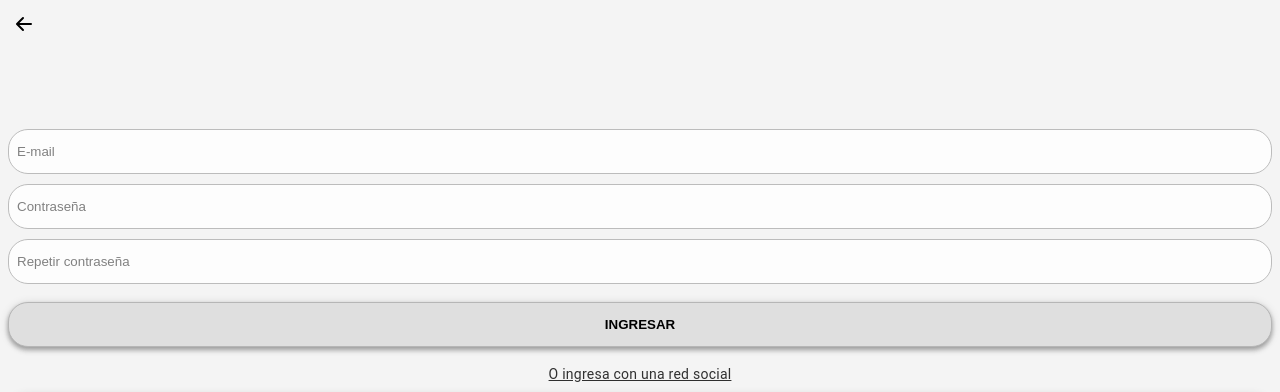
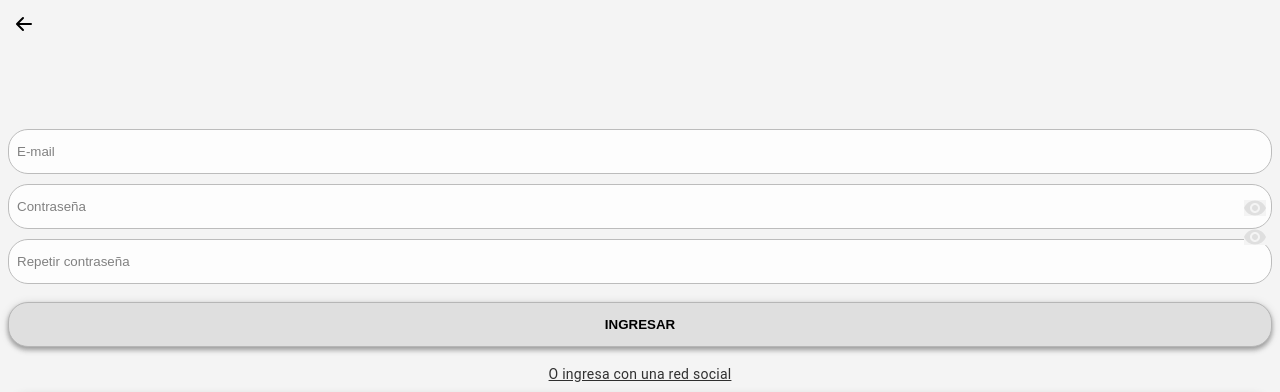
Before and after one commit to tahouse-casa/tahouse-frontend, a React (Create React App) app: page /register in a window 1280 px wide. Shown: the top 392 px of the page. Built offline with nearby package versions, Linux system fonts and the light colour scheme; no server answers.

Commit message:
img width and heigth fixed and showpassword added

```diff
--- a/src/components/detailCard/StylesDetailCard.js
+++ b/src/components/detailCard/StylesDetailCard.js
@@ -1,7 +1,7 @@
 import styled from "styled-components";
 
 export const Container = styled.div`
-    padding: 0 10px;
+    padding: 0 22px;
     width: 100%;
 `
 export const ContainerRow = styled.div`
@@ -25,22 +25,27 @@ export const ContactText = styled.p`
     align-items: flex-end;
     font-size: 12px;
     font-family: 'Roboto';
-    gap: 2px;
+    gap: 5px;
     margin-right: 10px;
 `
 export const OfferPrice = styled.p`
     color: #000;
     opacity: 50%;
-    margin-bottom: 10px;
+    margin-bottom: 16px;
     font-size: 13px;
     font-family: 'Roboto';
 `
 export const Adress = styled.p`
     font-size: ${props=> props.title ? '14px' : '13px'};
     opacity: ${props=> props.title ? '100%' : '50%'};
-    font-weight: ${props=> props.title && '600'};
+    color: rgba(0, 0, 0, 0.87);
+    font-weight: normal;
+    font-size: 14px;
+    line-height: 20px;
+    letter-spacing: 0.25px;
     margin-bottom:  ${props=> props.title ? '0%' : '10px'};
     font-family: 'Roboto';
+
 `
 export const DescriptionContainer = styled.div`
     opacity: 50%;
@@ -55,6 +60,13 @@ export const ButtonBuy = styled.button`
     margin-bottom: 12px;
     background: #F3EDED;
     font-family: 'Roboto';
+    filter: drop-shadow(0px 4px 5px rgba(0, 0, 0, 0.14)) drop-shadow(0px 1px 10px rgba(0, 0, 0, 0.12)) drop-shadow(0px 2px 4px rgba(0, 0, 0, 0.2));
+    text-transform: uppercase;
+    font-weight: 500;
+font-size: 14px;
+line-height: 16px;
+color: rgba(83, 83, 83, 0.87);
+letter-spacing: 1.25px;
 `
 export const Description = styled.p`
     width: 100%;
@@ -69,6 +81,7 @@ export const IconsTextContainer = styled.div`
     justify-content: center;
     align-items: center;
     margin-right: 10px;
+    font-size: 8px;
 `
 export const IconsText = styled.p`
     font-size: 8px;
--- a/src/components/detailCard/detailCard.jsx
+++ b/src/components/detailCard/detailCard.jsx
@@ -52,19 +52,27 @@ export const DetailCard = ({card, prevView}) =>{
         </Adress>
         <DescriptionContainer>
           <IconsTextContainer>
-            <TfiRulerAlt2 />
+            <TfiRulerAlt2
+              style={{ fontSize: "9px"}}
+            />
             <IconsText>{meters}m2</IconsText>
           </IconsTextContainer>
           <IconsTextContainer>
-            <BsDoorOpen />
+            <BsDoorOpen
+                style={{ fontSize: "9px"}}
+            />
             <IconsText>{environments} Ambientes</IconsText>
           </IconsTextContainer>
           <IconsTextContainer>
-            <MdOutlineSpaceDashboard />
+            <MdOutlineSpaceDashboard
+              style={{ fontSize: "9px"}}
+            />
             <IconsText>{rooms} dorm.</IconsText>
           </IconsTextContainer>
           <IconsTextContainer>
-            <MdOutlineBathtub />
+            <MdOutlineBathtub
+              style={{ fontSize: "9px"}}
+            />
             <IconsText>{bathrooms} baños.</IconsText>
           </IconsTextContainer>
         </DescriptionContainer>
--- a/src/containers/carrousel/stylesCarrousel.js
+++ b/src/containers/carrousel/stylesCarrousel.js
@@ -24,9 +24,10 @@ export const Container = styled.ul`
  }
 `
 export const Img = styled.img`
-    width: 100%;
-    height: 200px;
+    width: 328px;
+    height: 212px;
     border-radius: 10px;
+    margin: 0 auto;
 `
 export const Button = styled.button`
   position: absolute;
@@ -42,6 +43,7 @@ export const Button = styled.button`
 `
 export const DivImg = styled.div`
     width: 100%;
+    display: flex;
     opacity: ${props=> props.divActive === 'active' ? "1" : "0"};
     transition: opacity 0.5s ease-in-out;
 `
--- a/src/pages/Register/Register.jsx
+++ b/src/pages/Register/Register.jsx
@@ -10,12 +10,13 @@ import {
   Facebook,
   Google,
   SocialContainer,
+  ShowPassword,
 } from "./stylesRegister";
 import { useNavigate } from "react-router-dom";
 import { useForm } from "react-hook-form";
 import GoogleIcon from "../../assets/Google.svg";
 import FacebookIcon from "../../assets/Facebook.svg";
-import {Return} from '../../components/return/return'
+import { Return } from "../../components/return/return";
 export function Register({ isRegister }) {
   const [error, setError] = useState(false);
   const {
@@ -24,14 +25,16 @@ export function Register({ isRegister }) {
     //watch,
     formState: { errors },
   } = useForm();
+  const [showpassword, setShowpassword] = useState(false);
+  const [password, setPassword] = useState("");
 
-  const navigate = useNavigate()
+  const navigate = useNavigate();
   const handleFetchRegister = (data) => {
     if (data.password !== data.password2) {
-      setError({password: "Verifica que las contraseñas sean iguales"})
-      return
+      setError({ password: "Verifica que las contraseñas sean iguales" });
+      return;
     }
-     delete data.password2
+    delete data.password2;
     fetch(`${process.env.REACT_APP_API_URL}/users`, {
       method: "POST",
       headers: {
@@ -42,11 +45,11 @@ export function Register({ isRegister }) {
       .then((res) => res.json())
       .then((res) => {
         if (res.message === "SequelizeUniqueConstraintError") {
-          setError({allready: "Esta cuenta ya está registrada"})
-          return
+          setError({ allready: "Esta cuenta ya está registrada" });
+          return;
         }
         setError(false);
-        navigate('/login')
+        navigate("/login");
       })
       .catch((e) => {
         setError(true);
@@ -55,7 +58,7 @@ export function Register({ isRegister }) {
 
   return (
     <MainContainer>
-      <Return linke={"/login"}/>
+      <Return linke={"/login"} />
       <Form onSubmit={handleSubmit(handleFetchRegister)}>
         <Input
           name="email"
@@ -74,7 +77,8 @@ export function Register({ isRegister }) {
         />
         <Input
           name="password"
-          type="password"
+          type={showpassword ? "text" : "password"}
+          onChange={(e) => setPassword(e.target.value)}
           placeholder="Contraseña"
           {...register("password", {
             required: {
@@ -87,6 +91,23 @@ export function Register({ isRegister }) {
             },
           })}
         />
+        <ShowPassword
+          type="button"
+          onClick={() => setShowpassword(!showpassword)}
+        >
+          <svg
+            width="22"
+            height="16"
+            viewBox="0 0 22 16"
+            fill="none"
+            xmlns="http://www.w3.org/2000/svg"
+          >
+            <path
+              d="M11 0.5C6 0.5 1.73 3.61 0 8C1.73 12.39 6 15.5 11 15.5C16 15.5 20.27 12.39 22 8C20.27 3.61 16 0.5 11 0.5ZM11 13C8.24 13 6 10.76 6 8C6 5.24 8.24 3 11 3C13.76 3 16 5.24 16 8C16 10.76 13.76 13 11 13ZM11 5C9.34 5 8 6.34 8 8C8 9.66 9.34 11 11 11C12.66 11 14 9.66 14 8C14 6.34 12.66 5 11 5Z"
+              fill="#DFDFDF"
+            />
+          </svg>
+        </ShowPassword>
         <Input
           name="password2"
           type="password"
@@ -102,8 +123,32 @@ export function Register({ isRegister }) {
             },
           })}
         />
-         {errors.message && console.log('asdasd')}
-        {error && <ErrorStyle>{error.password || error.allready || "Los datos ingresados son incorrectos"}</ErrorStyle>}
+        <ShowPassword
+          style={{ top: "26.7%"}}
+          type="button"
+          onClick={() => setShowpassword(!showpassword)}
+        >
+          <svg
+            width="22"
+            height="16"
+            viewBox="0 0 22 16"
+            fill="none"
+            xmlns="http://www.w3.org/2000/svg"
+          >
+            <path
+              d="M11 0.5C6 0.5 1.73 3.61 0 8C1.73 12.39 6 15.5 11 15.5C16 15.5 20.27 12.39 22 8C20.27 3.61 16 0.5 11 0.5ZM11 13C8.24 13 6 10.76 6 8C6 5.24 8.24 3 11 3C13.76 3 16 5.24 16 8C16 10.76 13.76 13 11 13ZM11 5C9.34 5 8 6.34 8 8C8 9.66 9.34 11 11 11C12.66 11 14 9.66 14 8C14 6.34 12.66 5 11 5Z"
+              fill="#DFDFDF"
+            />
+          </svg>
+        </ShowPassword>
+        {errors.message && console.log("asdasd")}
+        {error && (
+          <ErrorStyle>
+            {error.password ||
+              error.allready ||
+              "Los datos ingresados son incorrectos"}
+          </ErrorStyle>
+        )}
         {errors.password && <ErrorStyle>{errors.password.message}</ErrorStyle>}
         <Button>Ingresar</Button>
       </Form>
--- a/src/pages/Register/stylesRegister.js
+++ b/src/pages/Register/stylesRegister.js
@@ -15,6 +15,18 @@ export const Input = styled.input`
   background-color: white;
 
 `;
+export const ShowPassword = styled.button`
+  position: absolute;
+  right: 0;
+  top: 185px;
+  margin-top: 0.5rem;
+  margin-right: 0.5rem;
+  background: transparent;
+  border: none;
+  cursor: pointer;
+  font-size: 1.5rem;
+`;
+
 export const Button = styled.button`
   padding: 14px 12px;
   border: 1px solid #b6b6b6;
```
Also changed, not shown: src/components/Showpasword/Showpassword.jsx (added, +9 -0 lines), src/components/Showpasword/StyleShowpassword.js (added, +13 -0 lines). Lines whose indentation alone changed are shown as unchanged.
